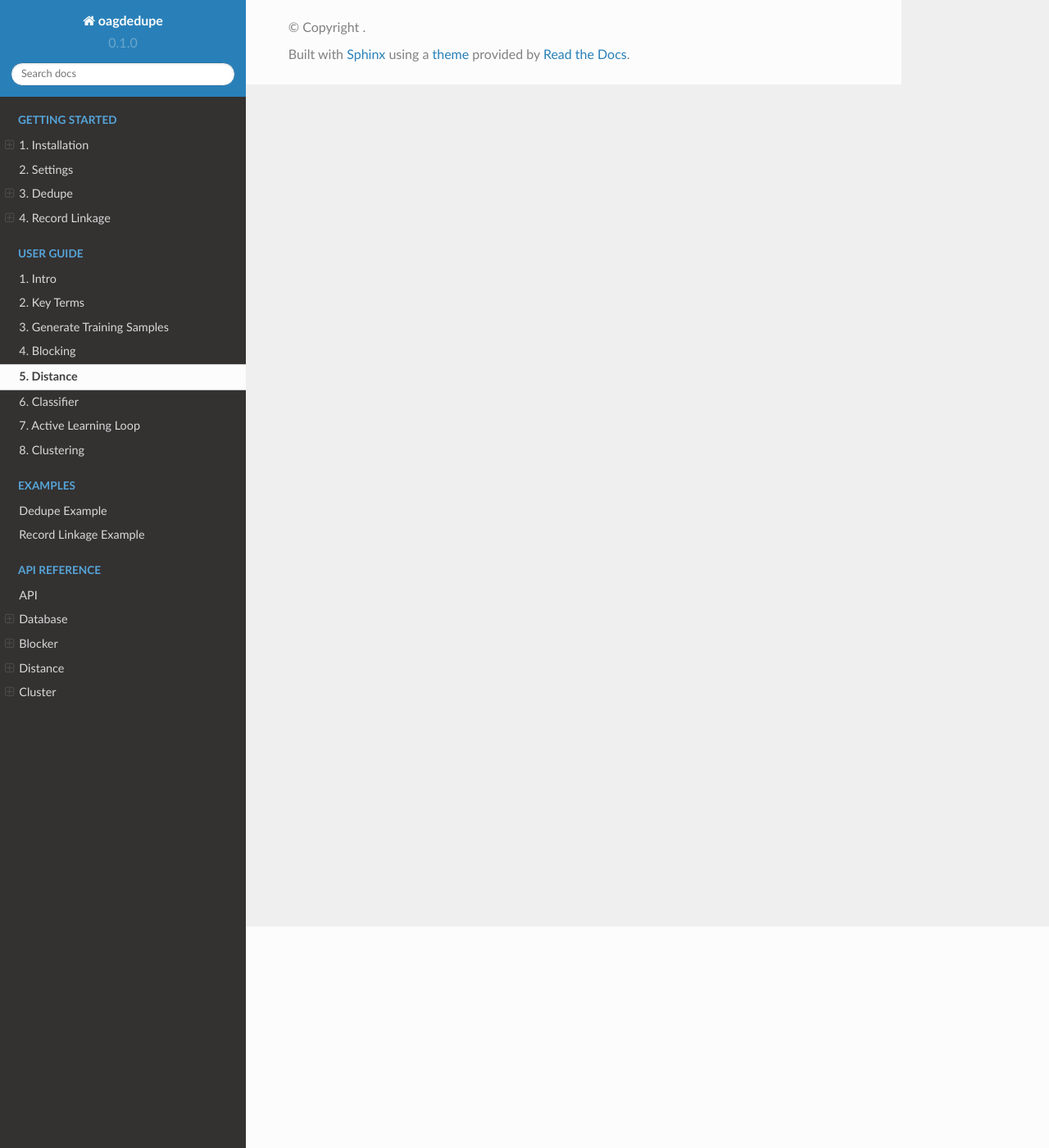
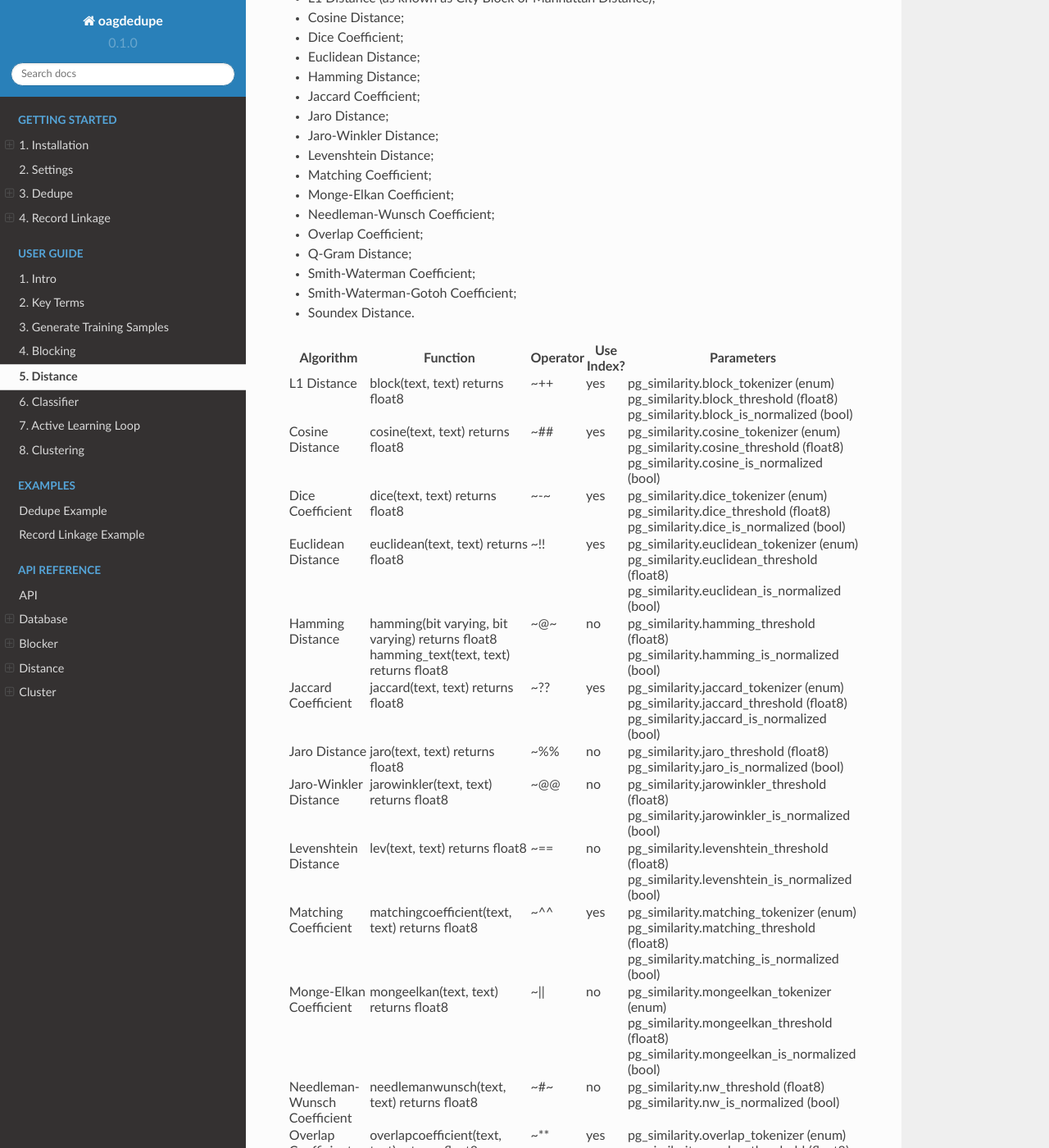
Before and after one commit to chansooligans/oagdedupe, a Sphinx documentation site: the page built from docs/source/userguide/distance.md, in a window 1280 px wide and 1400 px high, scrolled down 270 px. Shown: the whole window at 82% size. Built offline with Sphinx 7.4.7 and the Read the Docs theme 2.0.0, drawn with Linux system fonts in a browser that asks for light colours; some of the changed text lies outside the part shown.

Commit message:
get distances using pg_similarity instead of python jaro-winkler jellyfish

```diff
--- a/docs/source/userguide/distance.md
+++ b/docs/source/userguide/distance.md
@@ -1,3 +1,211 @@
 # Distance
 
 Once we have comparison pairs, we compute distances between each pairs' attributes.
+
+
+From https://github.com/eulerto/pg_similarity:
+
+ - L1 Distance (as known as City Block or Manhattan Distance);
+ - Cosine Distance;
+ - Dice Coefficient;
+ - Euclidean Distance;
+ - Hamming Distance;
+ - Jaccard Coefficient;
+ - Jaro Distance;
+ - Jaro-Winkler Distance;
+ - Levenshtein Distance;
+ - Matching Coefficient;
+ - Monge-Elkan Coefficient;
+ - Needleman-Wunsch Coefficient;
+ - Overlap Coefficient;
+ - Q-Gram Distance;
+ - Smith-Waterman Coefficient;
+ - Smith-Waterman-Gotoh Coefficient;
+ - Soundex Distance.
+
+<table>
+  <tr>
+    <th>Algorithm</th>
+    <th>Function</th>
+    <th>Operator</th>
+	<th>Use Index?</th>
+    <th>Parameters</th>
+  </tr>
+  <tr>
+    <td>L1 Distance</td>
+    <td>block(text, text) returns float8</td>
+    <td>~++</td>
+	<td>yes</td>
+    <td>
+        pg_similarity.block_tokenizer (enum)<br/>
+        pg_similarity.block_threshold (float8)<br/>
+        pg_similarity.block_is_normalized (bool)
+    </td>
+  </tr>
+  <tr>
+    <td>Cosine Distance</td>
+    <td>cosine(text, text) returns float8</td>
+    <td>~##</td>
+	<td>yes</td>
+    <td>
+      pg_similarity.cosine_tokenizer (enum)<br/>
+      pg_similarity.cosine_threshold (float8)<br/>
+      pg_similarity.cosine_is_normalized (bool)
+    </td>
+  </tr>
+  <tr>
+    <td>Dice Coefficient</td>
+    <td>dice(text, text) returns float8</td>
+    <td>~-~</td>
+	<td>yes</td>
+    <td>
+      pg_similarity.dice_tokenizer (enum)<br/>
+      pg_similarity.dice_threshold (float8)<br/>
+      pg_similarity.dice_is_normalized (bool)
+    </td>
+  </tr>
+  <tr>
+    <td>Euclidean Distance</td>
+    <td>euclidean(text, text) returns float8</td>
+    <td>~!!</td>
+	<td>yes</td>
+    <td>
+      pg_similarity.euclidean_tokenizer (enum)<br/>
+      pg_similarity.euclidean_threshold (float8)<br/>
+      pg_similarity.euclidean_is_normalized (bool)
+    </td>
+  </tr>
+  <tr>
+    <td>Hamming Distance</td>
+    <td>hamming(bit varying, bit varying) returns float8<br/>
+    hamming_text(text, text) returns float8</td>
+    <td>~@~</td>
+	<td>no</td>
+    <td>
+      pg_similarity.hamming_threshold (float8)<br/>
+      pg_similarity.hamming_is_normalized (bool)
+    </td>
+  </tr>
+  <tr>
+    <td>Jaccard Coefficient</td>
+    <td>jaccard(text, text) returns float8</td>
+    <td>~??</td>
+	<td>yes</td>
+    <td>
+      pg_similarity.jaccard_tokenizer (enum)<br/>
+      pg_similarity.jaccard_threshold (float8)<br/>
+      pg_similarity.jaccard_is_normalized (bool)
+    </td>
+  </tr>
+  <tr>
+    <td>Jaro Distance</td>
+    <td>jaro(text, text) returns float8</td>
+    <td>~%%</td>
+	<td>no</td>
+    <td>
+      pg_similarity.jaro_threshold (float8)<br/>
+      pg_similarity.jaro_is_normalized (bool)
+    </td>
+  </tr>
+  <tr>
+    <td>Jaro-Winkler Distance</td>
+    <td>jarowinkler(text, text) returns float8</td>
+    <td>~@@</td>
+	<td>no</td>
+    <td>
+      pg_similarity.jarowinkler_threshold (float8)<br/>
+      pg_similarity.jarowinkler_is_normalized (bool)
+    </td>
+  </tr>
+  <tr>
+    <td>Levenshtein Distance</td>
+    <td>lev(text, text) returns float8</td>
+    <td>~==</td>
+	<td>no</td>
+    <td>
+      pg_similarity.levenshtein_threshold (float8)<br/>
+      pg_similarity.levenshtein_is_normalized (bool)
+    </td>
+  </tr>
+  <tr>
+    <td>Matching Coefficient</td>
+    <td>matchingcoefficient(text, text) returns float8</td>
+    <td>~^^</td>
+	<td>yes</td>
+    <td>
+      pg_similarity.matching_tokenizer (enum)<br/>
+      pg_similarity.matching_threshold (float8)<br/>
+      pg_similarity.matching_is_normalized (bool)
+    </td>
+  </tr>
+  <tr>
+    <td>Monge-Elkan Coefficient</td>
+    <td>mongeelkan(text, text) returns float8</td>
+    <td>~||</td>
+	<td>no</td>
+    <td>
+      pg_similarity.mongeelkan_tokenizer (enum)<br/>
+      pg_similarity.mongeelkan_threshold (float8)<br/>
+      pg_similarity.mongeelkan_is_normalized (bool)
+    </td>
+  </tr>
+  <tr>
+    <td>Needleman-Wunsch Coefficient</td>
+    <td>needlemanwunsch(text, text) returns float8</td>
+    <td>~#~</td>
+	<td>no</td>
+    <td>
+      pg_similarity.nw_threshold (float8)<br/>
+      pg_similarity.nw_is_normalized (bool)
+    </td>
+  </tr>
+  <tr>
+    <td>Overlap Coefficient</td>
+    <td>overlapcoefficient(text, text) returns float8</td>
+    <td>~**</td>
+	<td>yes</td>
+    <td>
+      pg_similarity.overlap_tokenizer (enum)<br/>
+      pg_similarity.overlap_threshold (float8)<br/>
+      pg_similarity.overlap_is_normalized (bool)
+    </td>
+  </tr>
+  <tr>
+    <td>Q-Gram Distance</td>
+    <td>qgram(text, text) returns float8</td>
+    <td>~~~</td>
+	<td>yes</td>
+    <td>
+      pg_similarity.qgram_threshold (float8)<br/>
+      pg_similarity.qgram_is_normalized (bool)
+    </td>
+  </tr>
+  <tr>
+    <td>Smith-Waterman Coefficient</td>
+    <td>smithwaterman(text, text) returns float8</td>
+    <td>~=~</td>
+	<td>no</td>
+    <td>
+      pg_similarity.sw_threshold (float8)<br/>
+      pg_similarity.sw_is_normalized (bool)
+    </td>
+  </tr>
+  <tr>
+    <td>Smith-Waterman-Gotoh Coefficient</td>
+    <td>smithwatermangotoh(text, text) returns float8</td>
+    <td>~!~</td>
+	<td>no</td>
+    <td>
+      pg_similarity.swg_threshold (float8)<br/>
+      pg_similarity.swg_is_normalized (bool)
+    </td>
+  </tr>
+  <tr>
+    <td>Soundex Distance</td>
+    <td>soundex(text, text) returns float8</td>
+    <td>~*~</td>
+	<td>no</td>
+    <td>
+    </td>
+  </tr>
+</table>
```
Also changed, not shown: 10 other files.
